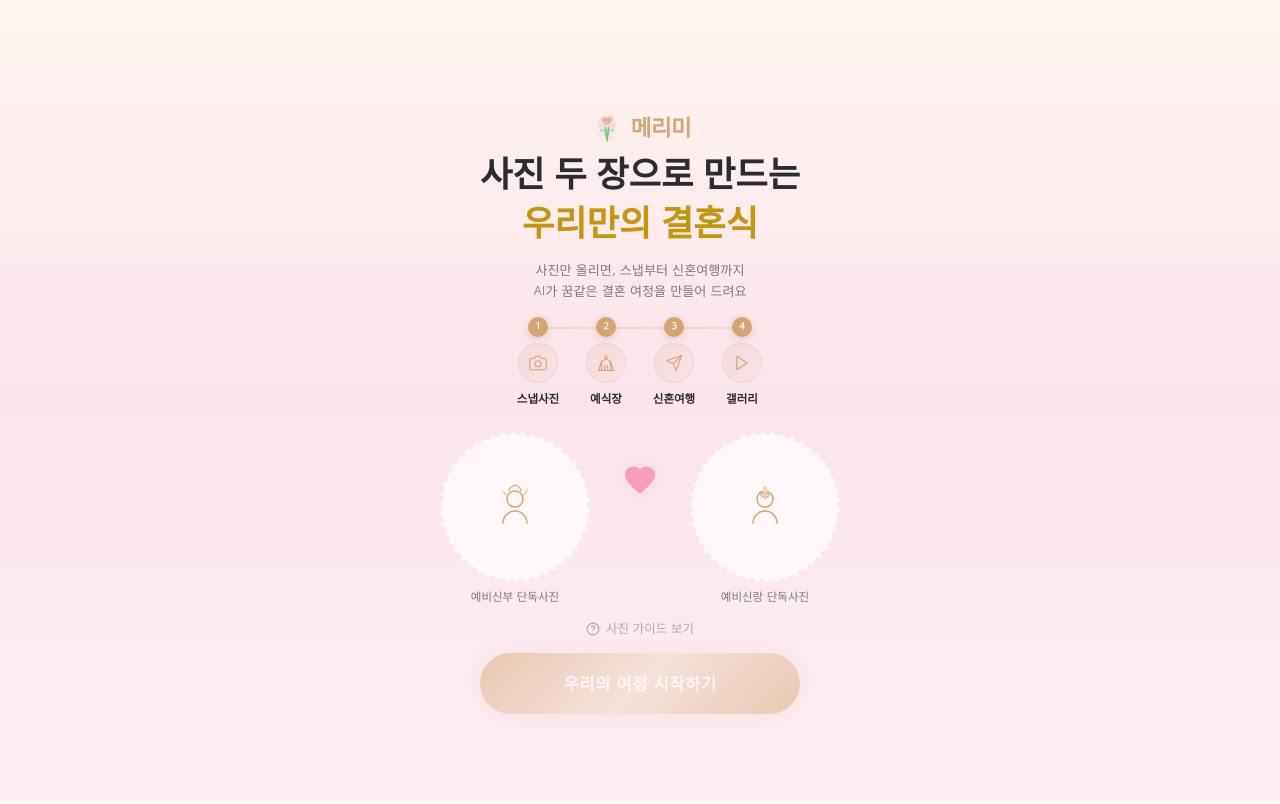
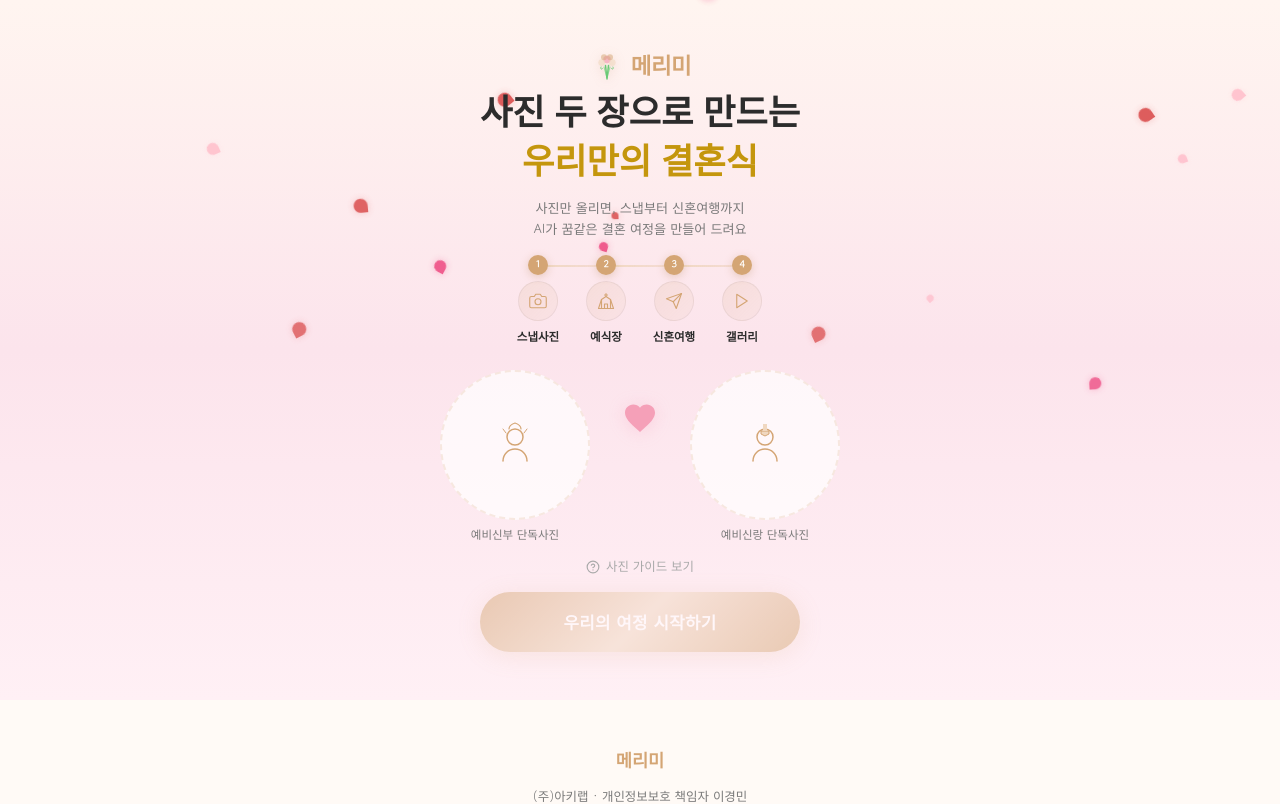
Before and after one commit to gmbro/merryme, a Next.js app: page / in a window 1280 px wide. Shown: the top 804 px of the page. Built offline with nearby package versions, Linux system fonts and the light colour scheme; a web font is replaced by a local one.

Commit message:
fix: 푸터 바로붙이기(100dvh제거), 벚꽃 전체페이지 내리기

```diff
--- a/src/app/page.module.css
+++ b/src/app/page.module.css
@@ -4,12 +4,12 @@
 
 /* Hero — single page, no header */
 .hero {
-  min-height: 100dvh;
+  min-height: auto;
   background: var(--gradient-hero);
   display: flex;
   flex-direction: column;
   position: relative;
-  overflow: hidden;
+  padding-bottom: var(--space-lg);
 }
 
 .heroInner {
--- a/src/components/landing/Petals.module.css
+++ b/src/components/landing/Petals.module.css
@@ -2,6 +2,5 @@
   position: fixed;
   inset: 0;
   pointer-events: none;
-  z-index: 0;
-  overflow: hidden;
+  z-index: 1;
 }
```
